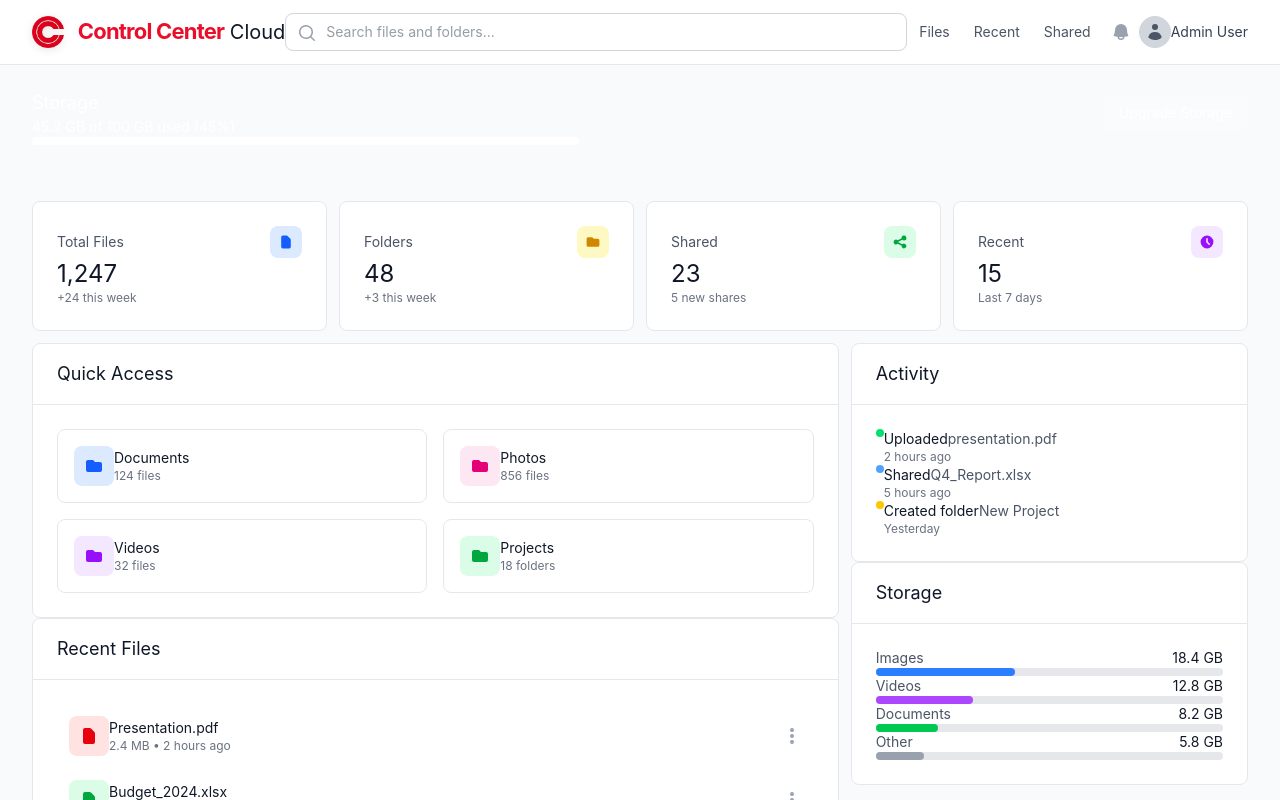
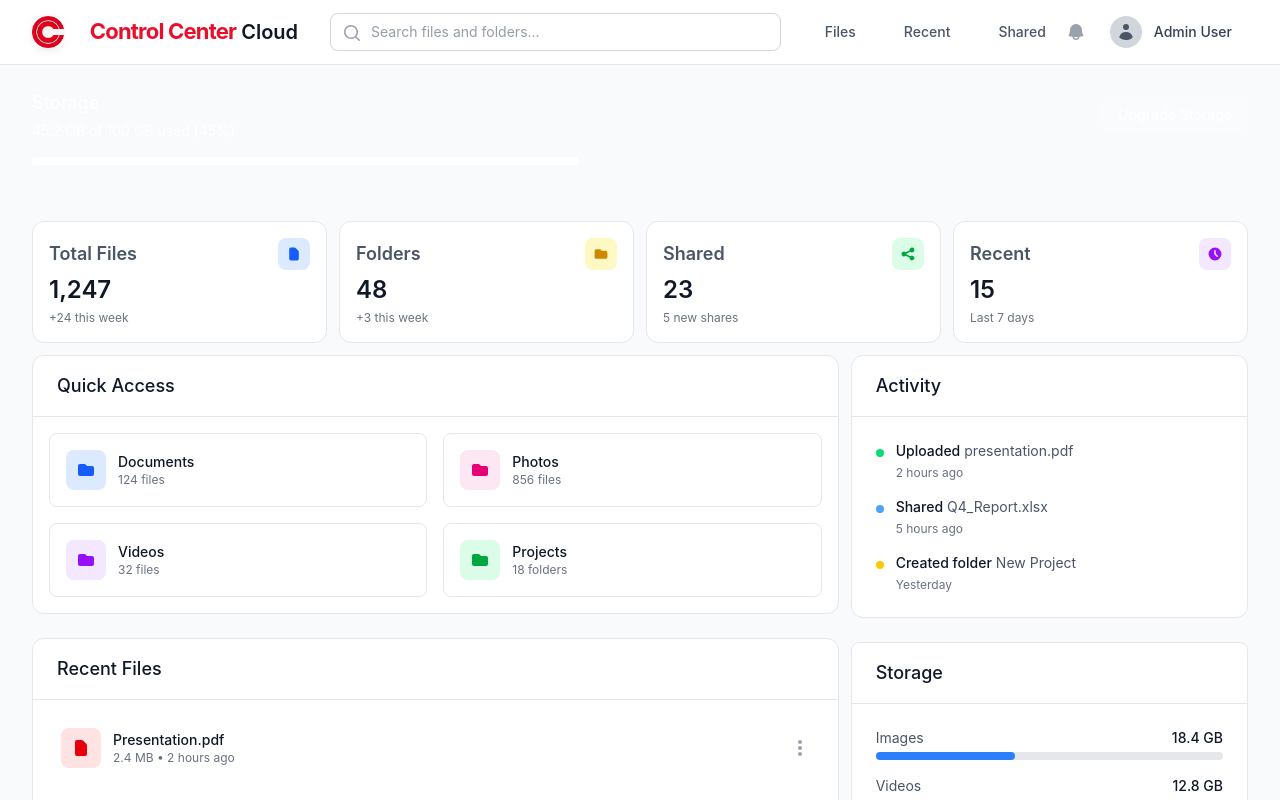
Before and after one commit to alexmen656/control-center-cloud, a Vue app: page / in a window 1280 px wide. Shown: the top 800 px of the page. Built offline with nearby package versions, Linux system fonts and the light colour scheme; the HTML template or start-up script is replaced by a standard one.

Commit message:
feat: Redesign dashboard

```diff
--- a/src/assets/base.css
+++ b/src/assets/base.css
@@ -50,14 +50,6 @@
   }
 }
 
-*,
-*::before,
-*::after {
-  box-sizing: border-box;
-  margin: 0;
-  font-weight: normal;
-}
-
 body {
   min-height: 100vh;
   color: var(--color-text);
--- a/src/components/FileManager.vue
+++ b/src/components/FileManager.vue
@@ -20,10 +20,10 @@
             </div>
         </div>
         <div class="mx-auto px-4 sm:px-6 lg:px-8 py-8 flex flex-col gap-3">
-            <div class="grid grid-cols-1 md:grid-cols-4 gap-3 mb-8">
-                <div class="bg-white rounded-lg border border-gray-200 p-6 hover:shadow-md transition-shadow">
-                    <div class="flex items-center justify-between mb-2">
-                        <span class="text-sm text-gray-600">Total Files</span>
+            <div class="grid grid-cols-1 md:grid-cols-4 gap-3">
+                <div class="bg-white rounded-xl border border-gray-200 p-4 hover:shadow-md transition-shadow">
+                    <div class="flex items-center justify-between mb-1">
+                        <span class="text-lg text-gray-600 font-semibold">Total Files</span>
                         <div class="w-8 h-8 bg-blue-100 rounded-lg flex items-center justify-center">
                             <svg class="w-4 h-4 text-blue-600" fill="currentColor" viewBox="0 0 20 20">
                                 <path fill-rule="evenodd"
@@ -35,9 +35,9 @@
                     <p class="text-2xl font-semibold text-gray-900">1,247</p>
                     <p class="text-xs text-gray-500 mt-1">+24 this week</p>
                 </div>
-                <div class="bg-white rounded-lg border border-gray-200 p-6 hover:shadow-md transition-shadow">
-                    <div class="flex items-center justify-between mb-2">
-                        <span class="text-sm text-gray-600">Folders</span>
+                <div class="bg-white rounded-xl border border-gray-200 p-4 hover:shadow-md transition-shadow">
+                    <div class="flex items-center justify-between mb-1">
+                        <span class="text-lg text-gray-600 font-semibold">Folders</span>
                         <div class="w-8 h-8 bg-yellow-100 rounded-lg flex items-center justify-center">
                             <svg class="w-4 h-4 text-yellow-600" fill="currentColor" viewBox="0 0 20 20">
                                 <path d="M2 6a2 2 0 012-2h5l2 2h5a2 2 0 012 2v6a2 2 0 01-2 2H4a2 2 0 01-2-2V6z" />
@@ -47,9 +47,9 @@
                     <p class="text-2xl font-semibold text-gray-900">48</p>
                     <p class="text-xs text-gray-500 mt-1">+3 this week</p>
                 </div>
-                <div class="bg-white rounded-lg border border-gray-200 p-6 hover:shadow-md transition-shadow">
-                    <div class="flex items-center justify-between mb-2">
-                        <span class="text-sm text-gray-600">Shared</span>
+                <div class="bg-white rounded-xl border border-gray-200 p-4 hover:shadow-md transition-shadow">
+                    <div class="flex items-center justify-between mb-1">
+                        <span class="text-lg text-gray-600 font-semibold">Shared</span>
                         <div class="w-8 h-8 bg-green-100 rounded-lg flex items-center justify-center">
                             <svg class="w-4 h-4 text-green-600" fill="currentColor" viewBox="0 0 20 20">
                                 <path
@@ -60,9 +60,9 @@
                     <p class="text-2xl font-semibold text-gray-900">23</p>
                     <p class="text-xs text-gray-500 mt-1">5 new shares</p>
                 </div>
-                <div class="bg-white rounded-lg border border-gray-200 p-6 hover:shadow-md transition-shadow">
-                    <div class="flex items-center justify-between mb-2">
-                        <span class="text-sm text-gray-600">Recent</span>
+                <div class="bg-white rounded-xl border border-gray-200 p-4 hover:shadow-md transition-shadow">
+                    <div class="flex items-center justify-between mb-1">
+                        <span class="text-lg text-gray-600 font-semibold">Recent</span>
                         <div class="w-8 h-8 bg-purple-100 rounded-lg flex items-center justify-center">
                             <svg class="w-4 h-4 text-purple-600" fill="currentColor" viewBox="0 0 20 20">
                                 <path fill-rule="evenodd"
@@ -77,11 +77,11 @@
             </div>
             <div class="grid grid-cols-1 lg:grid-cols-3 gap-3">
                 <div class="lg:col-span-2 space-y-6 mb-3">
-                    <div class="bg-white rounded-lg border border-gray-200">
+                    <div class="bg-white rounded-xl border border-gray-200">
                         <div class="px-6 py-4 border-b border-gray-200">
                             <h3 class="text-lg font-medium text-gray-900">Quick Access</h3>
                         </div>
-                        <div class="p-6">
+                        <div class="p-4">
                             <div class="grid grid-cols-2 gap-4">
                                 <div
                                     class="flex items-center p-4 border border-gray-200 rounded-lg hover:border-primary-300 hover:bg-primary-50 cursor-pointer transition-all">
@@ -140,11 +140,11 @@
                             </div>
                         </div>
                     </div>
-                    <div class="bg-white rounded-lg border border-gray-200">
+                    <div class="bg-white rounded-xl border border-gray-200">
                         <div class="px-6 py-4 border-b border-gray-200">
                             <h3 class="text-lg font-medium text-gray-900">Recent Files</h3>
                         </div>
-                        <div class="p-6 space-y-2">
+                        <div class="p-4 space-y-2">
                             <div
                                 class="flex items-center p-3 hover:bg-gray-50 rounded-lg cursor-pointer transition-colors">
                                 <div class="w-10 h-10 bg-red-100 rounded-lg flex items-center justify-center mr-3">
@@ -209,7 +209,7 @@
                     </div>
                 </div>
                 <div class="space-y-6">
-                    <div class="bg-white rounded-lg border border-gray-200">
+                    <div class="bg-white rounded-xl border border-gray-200">
                         <div class="px-6 py-4 border-b border-gray-200">
                             <h3 class="text-lg font-medium text-gray-900">Activity</h3>
                         </div>
```
